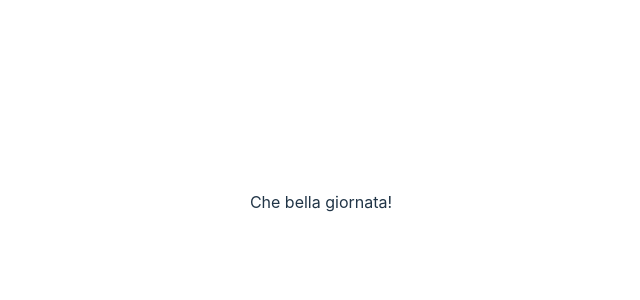
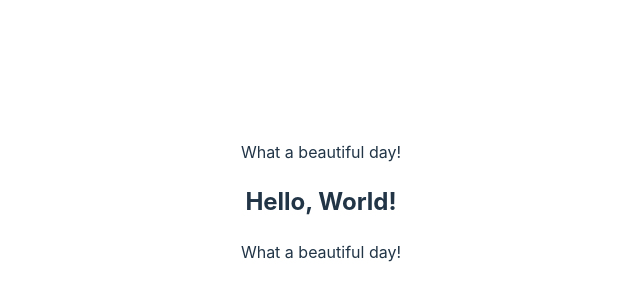
Before and after one commit to Airtcloudia/React, a React (Vite) app: page / in a window 1280 px wide. Shown: the part 198-498 px from the top of the page, without its empty margins (319-959 px from the left). Built offline with nearby package versions, Linux system fonts and the light colour scheme.

Commit message:
add esercizio-14

```diff
--- a/src/App.jsx
+++ b/src/App.jsx
@@ -1,17 +1,17 @@
-import { useState } from 'react'
-import reactLogo from './assets/react.svg'
-import viteLogo from '/vite.svg'
-import './App.css'
-import Messaggio from "./Messaggio"
+import { useState } from "react";
+import reactLogo from "./assets/react.svg";
+import viteLogo from "/vite.svg";
+import "./App.css";
+import Message from "./Message";
+import Hello from "./Hello";
 
 function App() {
-
   return (
     <>
-     <Messaggio/>
-
+      <Message />
+      <Hello />
     </>
-  )
+  );
 }
 
-export default App
+export default App;
--- a/src/Hello.jsx
+++ b/src/Hello.jsx
@@ -1,15 +1,12 @@
-import { useState } from 'react'
-import reactLogo from './assets/react.svg'
-import viteLogo from '/vite.svg'
-import './App.css'
-import Messaggio from "./Messaggio"
+import Message from "./Message";
 
-const hello = () => {
-    return ( <>
-    <h2>Hello, World!</h2>
-   <Messaggio/>
-</>
-    )
-}
+const Hello = () => {
+  return (
+    <>
+      <h2>Hello, World!</h2>
+      <Message />
+    </>
+  );
+};
 
-export default Hello
+export default Hello;
--- /dev/null
+++ b/src/Message.jsx
@@ -0,0 +1,5 @@
+const Message = () => {
+  return <div>What a beautiful day!</div>;
+};
+
+export default Message;
--- a/src/Messaggio.jsx
+++ /dev/null
@@ -1,10 +0,0 @@
-import { useState } from 'react'
-import reactLogo from './assets/react.svg'
-import viteLogo from '/vite.svg'
-import './App.css'
-
-const Messaggio = () => {
-    return <div>Che bella giornata!</div>
-}
-
-export default Messaggio
```
